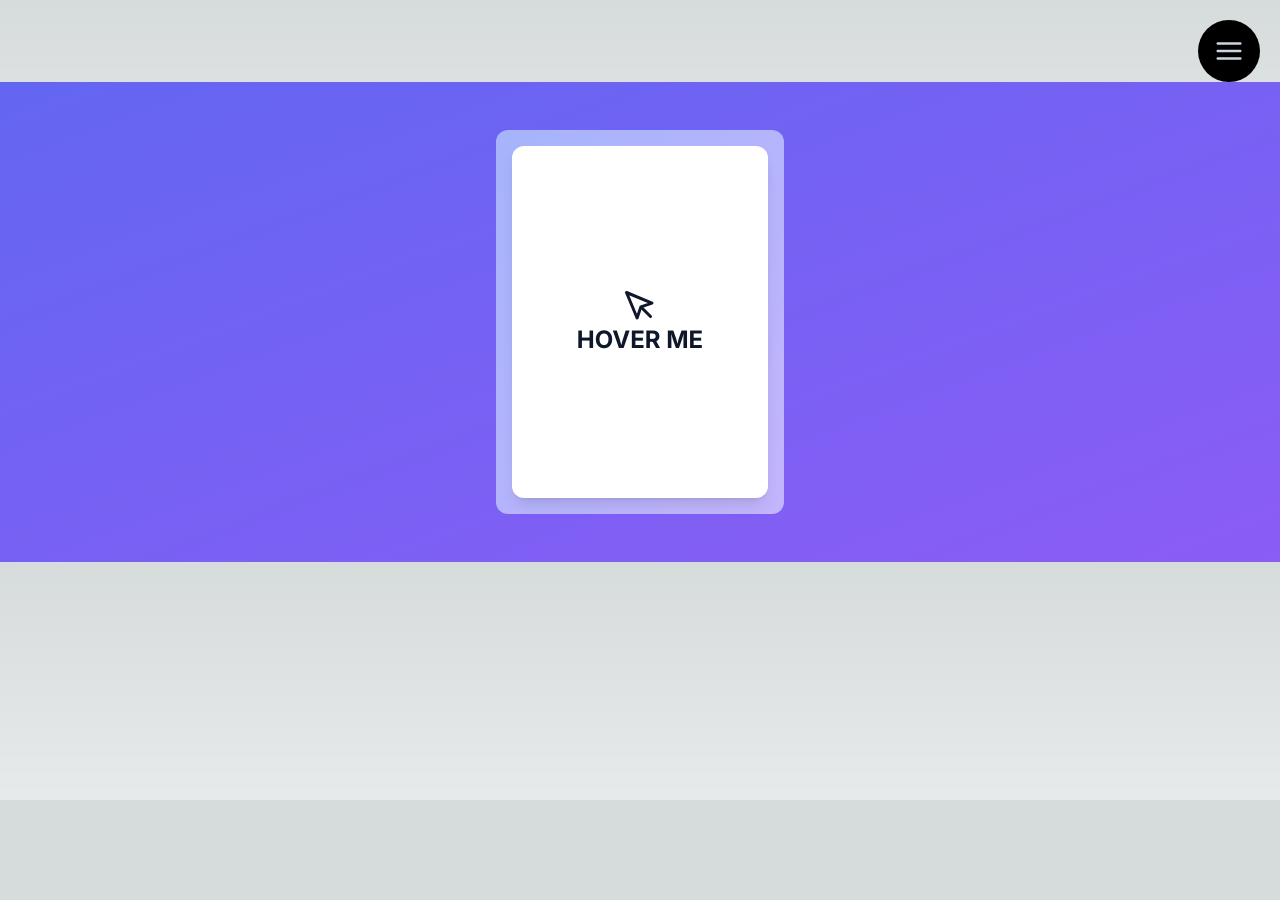
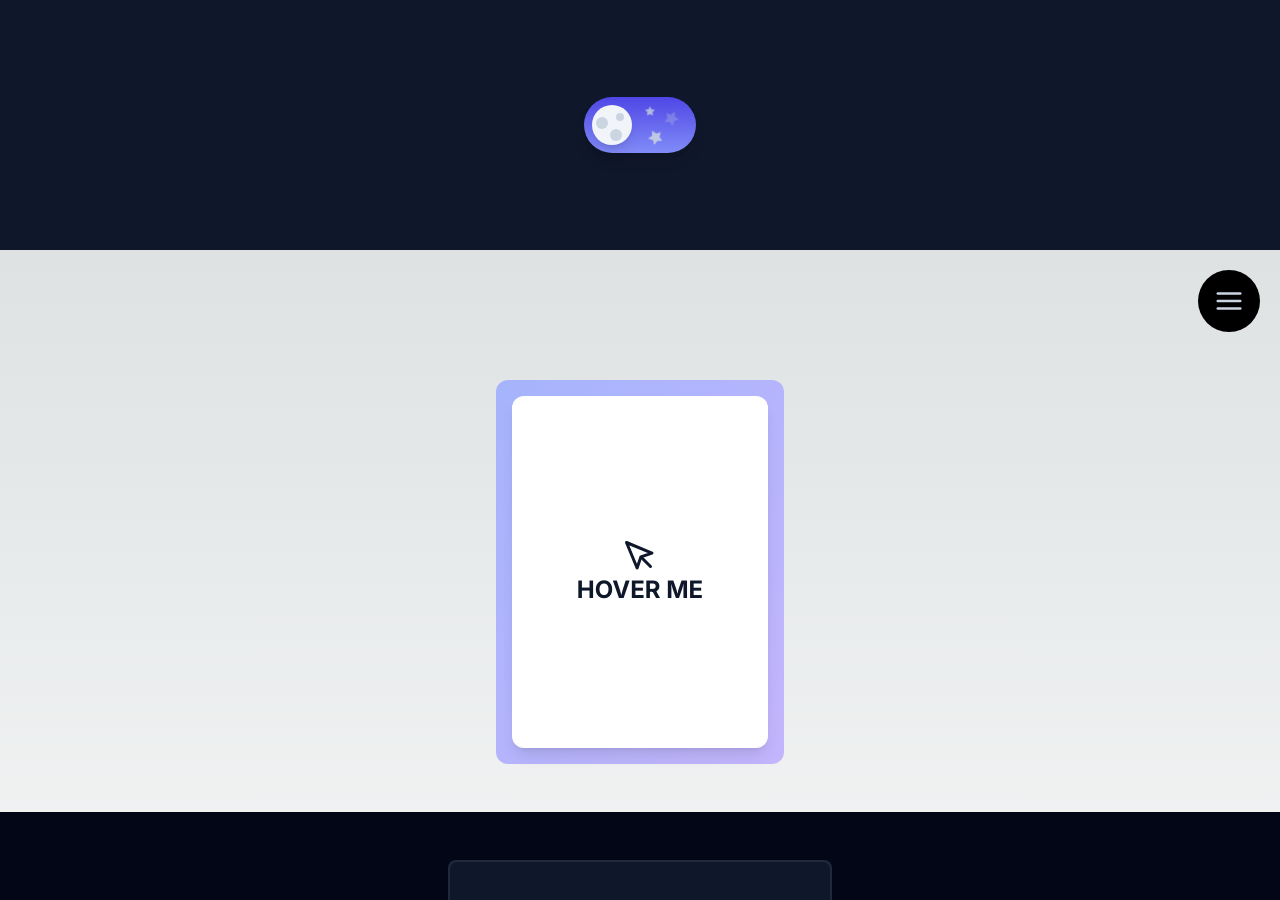
Before and after one commit to oconnorjohnson/portfolio23, a Next.js app: page / in a window 1280 px wide. Shown: the top 900 px of the page. Before the commit the page ends 800 px from the top, so only its background shows below. Built offline with nearby package versions, Linux system fonts and the light colour scheme.

Commit message:
added shimmercard and darkmodetoggle components

```diff
--- a/app/components/root/hero/Hero.tsx
+++ b/app/components/root/hero/Hero.tsx
@@ -1,10 +1,12 @@
 "use client";
 import TiltCard from "@/app/components/root/hero/TiltCard";
+import ShimmerCard from "@/app/components/root/hero/ShimmerBorderCard";
 
 export default function Hero() {
   return (
     <>
       <TiltCard />
+      <ShimmerCard />
     </>
   );
 }
--- /dev/null
+++ b/app/components/root/hero/ShimmerBorderCard.jsx
@@ -0,0 +1,44 @@
+import { FiCloudLightning } from "react-icons/fi";
+import { motion } from "framer-motion";
+
+const Example = () => {
+  return (
+    <div className="bg-slate-950 px-4 py-12">
+      <ShimmerBorderCard />
+    </div>
+  );
+};
+
+const ShimmerBorderCard = () => {
+  return (
+    <div className="group relative mx-auto w-full max-w-sm overflow-hidden rounded-lg bg-slate-800 p-0.5 transition-all duration-500 hover:scale-[1.01] hover:bg-slate-800/50">
+      <div className="relative z-10 flex flex-col items-center justify-center overflow-hidden rounded-[7px] bg-slate-900 p-8 transition-colors duration-500 group-hover:bg-slate-800">
+        <FiCloudLightning className="relative z-10 mb-10 mt-2 rounded-full border-2 border-indigo-500 bg-slate-900 p-4 text-7xl text-indigo-500" />
+
+        <h4 className="relative z-10 mb-4 w-full text-3xl font-bold text-slate-50">
+          Go faster
+        </h4>
+        <p className="relative z-10 text-slate-400">
+          Lorem ipsum dolor sit amet, consectetur adipisicing elit. Est ipsum
+          sed blanditiis iste molestias nemo nobis repellendus nisi dolorum
+          itaque optio impedit cum voluptatem facilis minima, quasi laborum.
+          Nihil, quaerat.
+        </p>
+      </div>
+
+      <motion.div
+        initial={{ rotate: "0deg" }}
+        animate={{ rotate: "360deg" }}
+        style={{ scale: 1.75 }}
+        transition={{
+          repeat: Infinity,
+          duration: 3.5,
+          ease: "linear",
+        }}
+        className="absolute inset-0 z-0 bg-gradient-to-br from-indigo-200 via-indigo-200/0 to-indigo-200 opacity-0 transition-opacity duration-500 group-hover:opacity-100"
+      />
+    </div>
+  );
+};
+
+export default Example;
--- a/app/components/root/hero/TiltCard.tsx
+++ b/app/components/root/hero/TiltCard.tsx
@@ -4,7 +4,7 @@ import { FiMousePointer } from "react-icons/fi";
 
 const Example = () => {
   return (
-    <div className="grid w-full place-content-center bg-gradient-to-br from-indigo-500 to-violet-500 px-4 py-12 text-slate-900">
+    <div className="grid w-full place-content-center px-8 py-12 text-slate-900">
       <TiltCard />
     </div>
   );
@@ -85,14 +85,14 @@ const TiltCard = () => {
     >
       <div
         style={{
-          transform: "translateZ(75px)",
+          transform: "translateZ(150px)",
           transformStyle: "preserve-3d",
         }}
         className="absolute inset-4 grid place-content-center rounded-xl bg-white shadow-lg"
       >
         <FiMousePointer
           style={{
-            transform: "translateZ(75px)",
+            transform: "translateZ(150px)",
           }}
           className="mx-auto text-4xl"
         />
--- /dev/null
+++ b/app/components/shared/DarkModeToggle.tsx
@@ -0,0 +1,192 @@
+import { Dispatch, SetStateAction, useState } from "react";
+import { motion } from "framer-motion";
+import { BsFillCloudyFill, BsStarFill } from "react-icons/bs";
+
+const ToggleWrapper = () => {
+  const [mode, setMode] = useState<"dark" | "light">("dark");
+  return (
+    <div
+      className={`px-4 h-[250px] flex items-center justify-center transition-colors ${
+        mode === "dark" ? "bg-slate-900" : "bg-slate-50"
+      }`}
+    >
+      <DarkModeToggle mode={mode} setMode={setMode} />
+    </div>
+  );
+};
+
+const DarkModeToggle = ({
+  mode,
+  setMode,
+}: {
+  mode: "light" | "dark";
+  setMode: Dispatch<SetStateAction<"dark" | "light">>;
+}) => {
+  return (
+    <button
+      onClick={() => setMode(mode === "dark" ? "light" : "dark")}
+      className={`p-2 w-28 rounded-full flex shadow-lg relative bg-gradient-to-b ${
+        mode === "light"
+          ? "justify-end from-blue-500 to-sky-300"
+          : "justify-start from-indigo-600 to-indigo-400"
+      }`}
+    >
+      <Thumb mode={mode} />
+      {mode === "light" && <Clouds />}
+      {mode === "dark" && <Stars />}
+    </button>
+  );
+};
+
+const Thumb = ({ mode }: { mode: "light" | "dark" }) => {
+  return (
+    <motion.div
+      layout
+      transition={{
+        duration: 0.75,
+        type: "spring",
+      }}
+      className="h-10 w-10 rounded-full overflow-hidden shadow-lg relative"
+    >
+      <div
+        className={`absolute inset-0 ${
+          mode === "dark"
+            ? "bg-slate-100"
+            : "animate-pulse bg-gradient-to-tr from-amber-300 to-yellow-500 rounded-full"
+        }`}
+      />
+      {mode === "light" && <SunCenter />}
+      {mode === "dark" && <MoonSpots />}
+    </motion.div>
+  );
+};
+
+const SunCenter = () => (
+  <div className="absolute inset-1.5 rounded-full bg-amber-300" />
+);
+
+const MoonSpots = () => (
+  <>
+    <motion.div
+      initial={{ x: -4, opacity: 0 }}
+      animate={{ x: 0, opacity: 1 }}
+      transition={{ delay: 0.15, duration: 0.35 }}
+      className="w-3 h-3 rounded-full bg-slate-300 absolute right-2.5 bottom-1"
+    />
+    <motion.div
+      initial={{ x: -4, opacity: 0 }}
+      animate={{ x: 0, opacity: 1 }}
+      transition={{ delay: 0.2, duration: 0.35 }}
+      className="w-3 h-3 rounded-full bg-slate-300 absolute left-1 bottom-4"
+    />
+    <motion.div
+      initial={{ x: -4, opacity: 0 }}
+      animate={{ x: 0, opacity: 1 }}
+      transition={{ delay: 0.25, duration: 0.35 }}
+      className="w-2 h-2 rounded-full bg-slate-300 absolute right-2 top-2"
+    />
+  </>
+);
+
+const Stars = () => {
+  return (
+    <>
+      <motion.span
+        animate={{
+          scale: [0.75, 1, 0.75],
+          opacity: [0.75, 1, 0.75],
+        }}
+        transition={{
+          repeat: Infinity,
+          duration: 5,
+          ease: "easeIn",
+        }}
+        className="text-slate-300 text-xs absolute right-10 top-2"
+      >
+        <BsStarFill />
+      </motion.span>
+      <motion.span
+        animate={{
+          scale: [1, 0.75, 1],
+          opacity: [0.5, 0.25, 0.5],
+        }}
+        transition={{
+          repeat: Infinity,
+          duration: 3.5,
+          ease: "easeIn",
+        }}
+        style={{ rotate: "-45deg" }}
+        className="text-slate-300 text-lg absolute right-4 top-3"
+      >
+        <BsStarFill />
+      </motion.span>
+      <motion.span
+        animate={{
+          scale: [1, 0.5, 1],
+          opacity: [1, 0.5, 1],
+        }}
+        style={{ rotate: "45deg" }}
+        transition={{
+          repeat: Infinity,
+          duration: 2.5,
+          ease: "easeIn",
+        }}
+        className="text-slate-300 absolute right-8 top-8"
+      >
+        <BsStarFill />
+      </motion.span>
+    </>
+  );
+};
+
+const Clouds = () => {
+  return (
+    <>
+      <motion.span
+        animate={{ x: [-20, -15, -10, -5, 0], opacity: [0, 1, 0.75, 1, 0] }}
+        transition={{
+          duration: 10,
+          repeat: Infinity,
+          delay: 0.25,
+        }}
+        className="text-white text-xs absolute left-10 top-1"
+      >
+        <BsFillCloudyFill />
+      </motion.span>
+      <motion.span
+        animate={{ x: [-10, 0, 10, 20, 30], opacity: [0, 1, 0.75, 1, 0] }}
+        transition={{
+          duration: 20,
+          repeat: Infinity,
+          delay: 0.5,
+        }}
+        className="text-white text-lg absolute left-4 top-4"
+      >
+        <BsFillCloudyFill />
+      </motion.span>
+      <motion.span
+        animate={{ x: [-7, 0, 7, 14, 21], opacity: [0, 1, 0.75, 1, 0] }}
+        transition={{
+          duration: 12.5,
+          repeat: Infinity,
+        }}
+        className="text-white absolute left-9 top-8"
+      >
+        <BsFillCloudyFill />
+      </motion.span>
+      <motion.span
+        animate={{ x: [-15, 0, 15, 30, 45], opacity: [0, 1, 0.75, 1, 0] }}
+        transition={{
+          duration: 25,
+          repeat: Infinity,
+          delay: 0.75,
+        }}
+        className="text-white absolute text-xs left-14 top-4"
+      >
+        <BsFillCloudyFill />
+      </motion.span>
+    </>
+  );
+};
+
+export default ToggleWrapper;
--- a/app/page.tsx
+++ b/app/page.tsx
@@ -2,12 +2,15 @@
 "use client";
 import NavBar from "@/app/components/shared/NavBar";
 import Hero from "@/app/components/root/hero/Hero";
+import DarkModeToggle from "@/app/components/shared/DarkModeToggle";
 
 export default function Home() {
   return (
     <>
       <main>
+        <DarkModeToggle />
         <NavBar />
+
         <Hero />
       </main>
     </>
```
